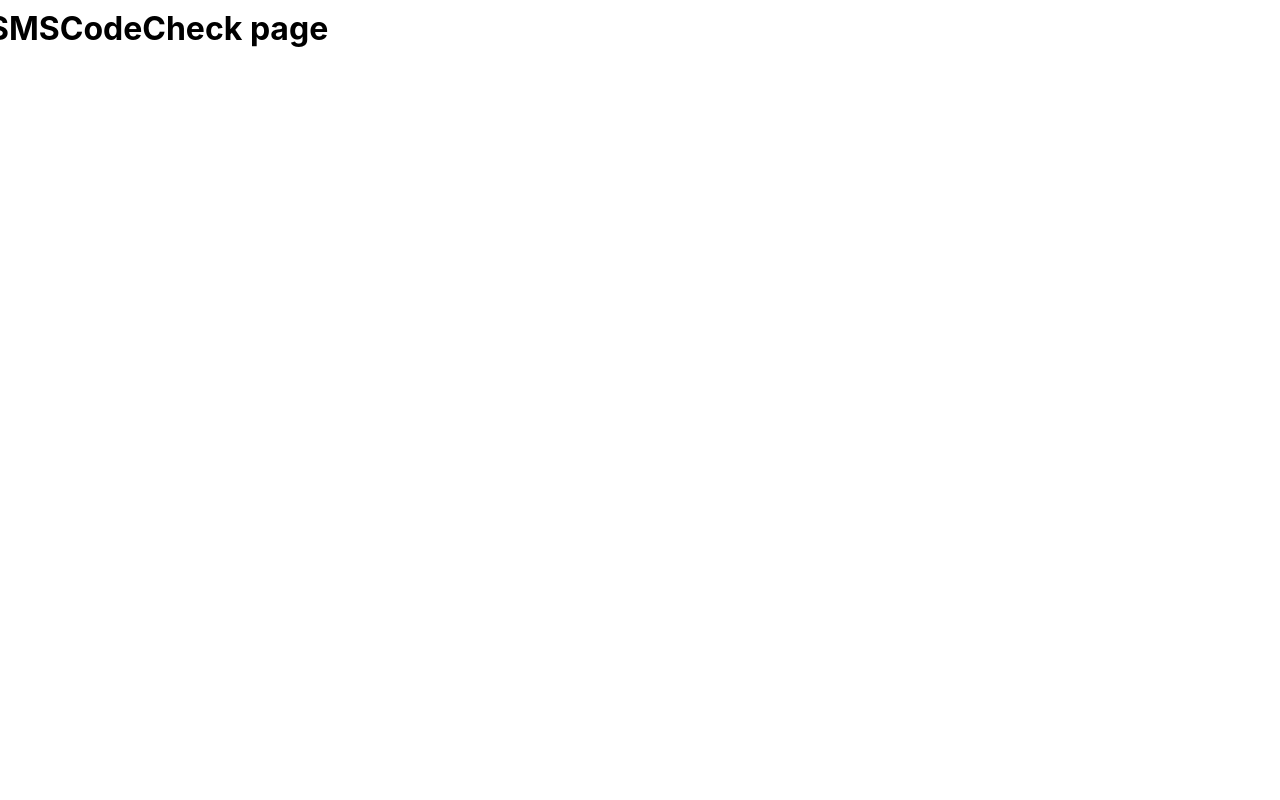
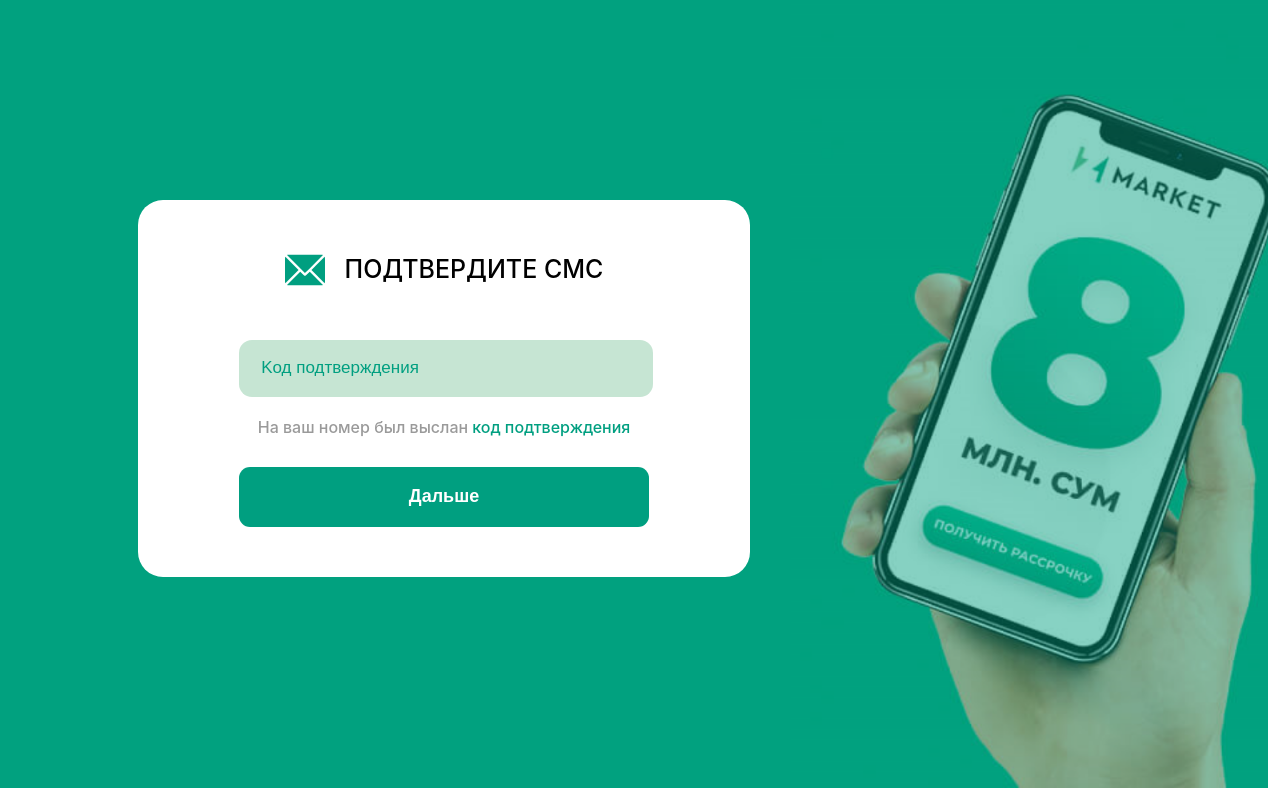
Before and after one commit to Daler-code/Registration-Form, a React (Create React App) app: page /sms-code-phone in a window 1280 px wide. Built offline with nearby package versions, Linux system fonts and the light colour scheme.

Commit message:
made the UI of sms-code check form

```diff
--- a/src/pages/RegistrationForm/styles.js
+++ b/src/pages/RegistrationForm/styles.js
@@ -67,14 +67,14 @@ export const Heading = styled.div`
     }
   }
   span {
-    font-size: 30px;
+    font-size: 25px;
     font-weight: 500;
     color: black;
     line-height: 35px;
     text-transform: uppercase;
     margin-left: 10px;
     @media screen and (max-width: 550px) {
-      font-size: 25px;
+      font-size: 20px;
     }
   }
 `;
--- a/src/pages/SMSCodeCheck/index.jsx
+++ b/src/pages/SMSCodeCheck/index.jsx
@@ -1,9 +1,37 @@
 import React from 'react';
 
-import {} from './styles';
+import {
+  Container,
+  Component,
+  Heading,
+  InputContainer,
+  Input,
+  Title
+} from './styles';
+
+import ButtonPrimary from '../../components/Buttons';
+
+import IconSMS from '../../assets/icons/mail.svg';
 
 const SMSCodeCheck = () => (
-  <h1>SMSCodeCheck page</h1>
+  <Container>
+    <Component>
+      <Heading>
+        <img src={IconSMS} alt="sms"/>
+        <span>ПОДТВЕРДИТЕ СМС</span>
+      </Heading>
+      <InputContainer>
+        <Input
+          type="tel"
+          name="code"
+          placeholder="Kод подтверждения"
+          maxLength="4"
+        />
+      </InputContainer>
+      <Title>На ваш номер был выслан <span>код подтверждения</span></Title>
+      <ButtonPrimary btnPrimary>Дальше</ButtonPrimary>
+    </Component>
+  </Container>
 );
 
 export default SMSCodeCheck;
--- a/src/pages/SMSCodeCheck/styles.js
+++ b/src/pages/SMSCodeCheck/styles.js
@@ -0,0 +1,129 @@
+import styled from 'styled-components';
+
+import ImageBackground from '../../assets/images/FormPageBg.png';
+
+export const Container = styled.div`
+  width: 100vw;
+  height: 100vh;
+  background-image: url(${ImageBackground});
+  background-position: center;
+  background-size: cover;
+  background-repeat: no-repeat;
+  display: flex;
+  flex-direction: row;
+  align-items: center;
+  padding: 0;
+  margin: 0;
+  @media screen and (max-width: 768px) {
+    justify-content: center;
+  }
+`;
+
+export const Component = styled.div`
+  width: 40vw;
+  height: fit-content;
+  padding: 50px;
+  display: flex;
+  flex-direction: column;
+  align-items: center;
+  justify-content: center;
+  background-color: white;
+  border-radius: 25px;
+  margin-left: 150px;
+  @media screen and (max-width: 1200px) {
+    width: 50vw;
+  }
+  @media screen and (max-width: 768px) {
+    width: 60vw;
+    margin-left: 0;
+  }
+  @media screen and (max-width: 550px) {
+    width: 100%;
+    height: 100%;
+    border-radius: 15px;
+    padding: 30px;
+    margin-left: auto;
+    margin-right: auto;
+  }
+`;
+
+export const Heading = styled.div`
+  width: 100%;
+  height: fit-content;
+  display: flex;
+  flex-direction: row;
+  align-items: center;
+  justify-content: center;
+  margin-bottom: 50px;
+  @media screen and (max-width: 550px) {
+    margin-bottom: 40px;
+  }
+  img {
+    width: 40px;
+    height: auto;
+    margin-right: 10px;
+    @media screen and (max-width: 550px) {
+      width: 30px;
+    }
+  }
+  span {
+    font-size: 25px;
+    font-weight: 500;
+    color: black;
+    line-height: 35px;
+    text-transform: uppercase;
+    margin-left: 10px;
+    @media screen and (max-width: 550px) {
+      font-size: 20px;
+    }
+  }
+`;
+
+export const InputContainer = styled.div`
+  width: 80%;
+  height: fit-content;
+  display: flex;
+  flex-direction: column;
+  margin-bottom: 20px;
+  /* border: 2px solid red; */
+  @media screen and (max-width: 550px) {
+    width: 100%;
+  }
+`;
+
+export const Input = styled.input`
+  width: 100%;
+  height: 55px;
+  background-color: #C6E5D3;
+  color: #009F80;
+  font-size: 17px;
+  font-weight: 500;
+  border-radius: 13px;
+  border: none;
+  text-indent: 20px;
+  &:focus {
+    outline: none;
+  }
+  @media screen and (max-width: 550px) {
+    border-radius: 8px;
+  }
+  &::placeholder {
+    color: #009F80;
+    font-size: 17px;
+    font-weight: 500;
+    text-indent: 20px;
+  }
+`;
+
+export const Title = styled.div`
+  font-size: 16px;
+  color: #9A9A9A;
+  font-weight: 500;
+  margin-bottom: 30px;
+  span {
+    color: #009F80;
+  }
+  @media screen and (max-width: 550px) {
+    font-size: 14px;
+  }
+`;
```
